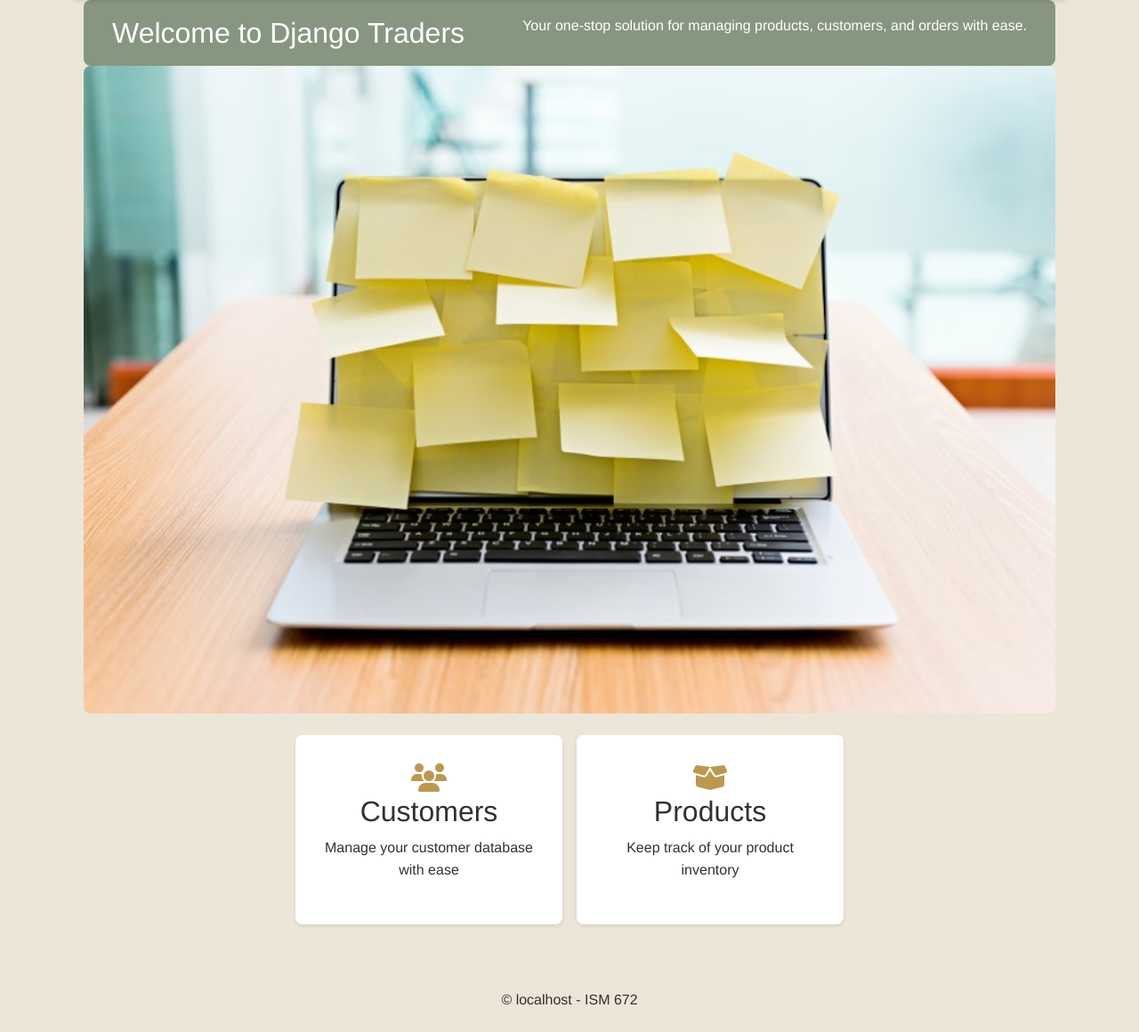
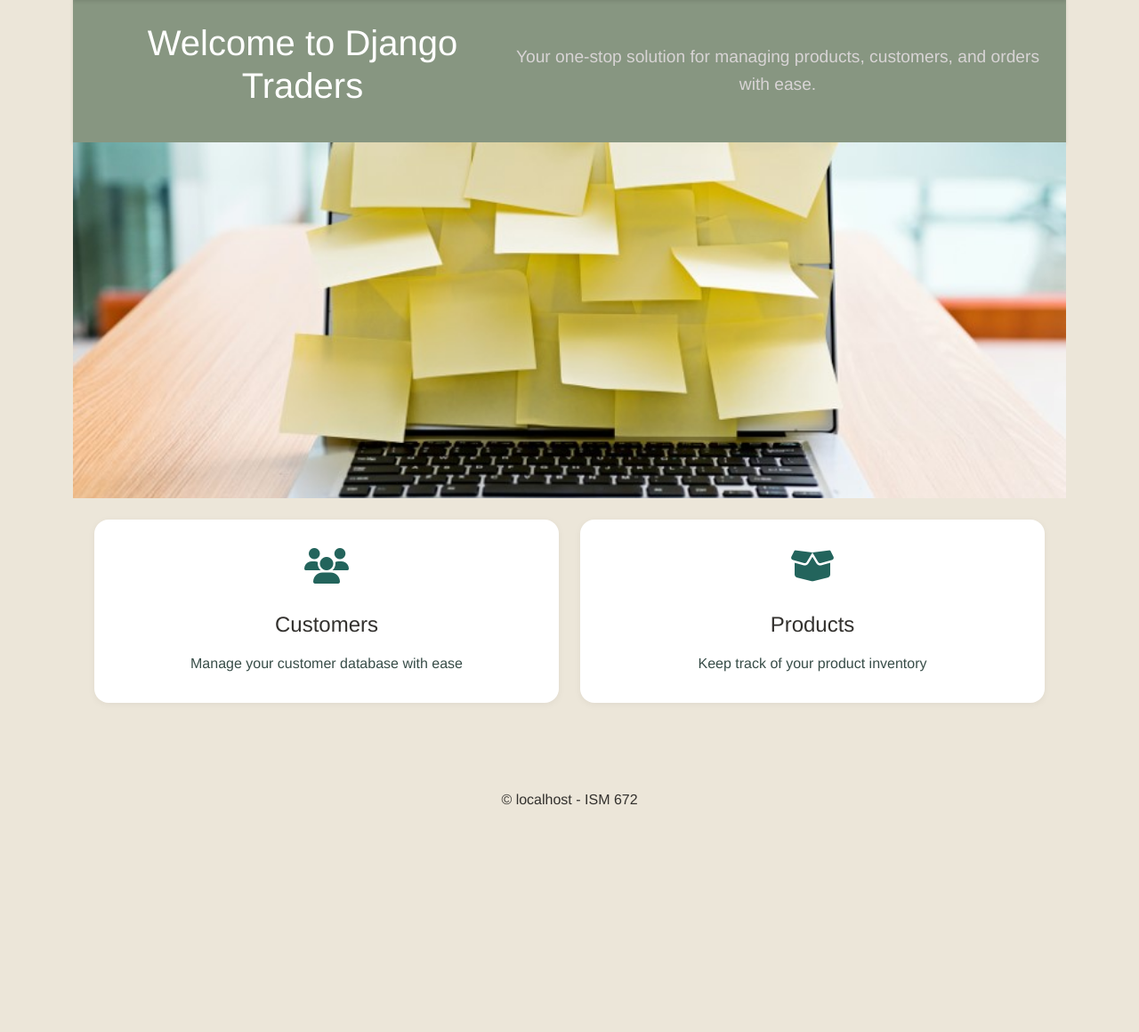
Before and after one commit to ellieuncg/DjangoTradersV2.0, a Django app: page / in a window 1280 px wide. Shown: the part 74-1234 px from the top of the page at 89% size. After the commit the page ends 979 px from the top, so only its background shows below. Run offline with Django 5.2, Linux system fonts and the light colour scheme; some libraries are stand-ins or nearby versions.

Commit message:
Enhance website design with improved layout and elegant styling

```diff
--- a/static/css/style.css
+++ b/static/css/style.css
@@ -139,40 +139,96 @@ button, .status-btn, .search-button, .action-btn {
     background-color: var(--danger-color);
 }
 
-/* Specific Styles for index.html */
+/* Enhanced Index Page Styles */
+.index-page {
+    width: 100%;
+    margin: 0;
+    padding: 0;
+}
+
+.index-page .page-header {
+    margin: 0;
+    padding: 1.5rem;
+    background-color: var(--primary-color);
+    border-radius: 0;
+    text-align: center;
+    box-shadow: 0 2px 4px rgba(0, 0, 0, 0.1);
+}
+
+.index-page .page-header h1 {
+    font-size: 2.5rem;
+    margin-bottom: 1rem;
+    color: white;
+}
+
+.index-page .header-subtitle {
+    color: var(--neutral-light);
+    font-size: 1.2rem;
+    max-width: 600px;
+    margin: 0 auto;
+}
+
+.index-page .hero-image {
+    margin: 0;
+    border-radius: 0;
+    overflow: hidden;
+    box-shadow: none;
+}
+
 .index-page .hero-image img {
     width: 100%;
-    height: auto;
-    border-radius: 0.5rem;
+    height: 400px;
+    object-fit: cover;
 }
 
 .index-page .category-grid {
+    margin: 0;
+    padding: 1.5rem;
+    gap: 1.5rem;
     display: flex;
-    gap: 1rem;
-    justify-content: center;
-    margin-top: 1.5rem;
+    justify-content: stretch;
+    background-color: var(--background-color);
 }
 
 .index-page .category-card {
+    flex: 1;
+    padding: 2rem;
+    margin: 0;
+    background-color: var(--card-background);
     text-decoration: none;
-    color: var(--text-color);
-    background: var(--card-background);
-    border-radius: 0.5rem;
-    box-shadow: 0 2px 4px rgba(0, 0, 0, 0.1);
-    padding: 2rem;
-    width: 100%;
-    max-width: 300px;
-    text-align: center;
-}
-
-.index-page .category-card i {
-    font-size: 2rem;
-    color: var(--secondary-color);
+    border-radius: 1rem;
+    box-shadow: 0 2px 8px rgba(0, 0, 0, 0.05);
+    transition: transform 0.2s ease, box-shadow 0.2s ease;
 }
 
 .index-page .category-card:hover {
     transform: translateY(-2px);
-    box-shadow: 0 4px 8px rgba(0, 0, 0, 0.1);
+    box-shadow: 0 4px 12px rgba(0, 0, 0, 0.08);
+}
+
+.index-page .category-card .card-content {
+    display: flex;
+    flex-direction: column;
+    align-items: center;
+    gap: 1rem;
+}
+
+.index-page .category-card i {
+    font-size: 2.5rem;
+    color: var(--accent-color);
+    margin-bottom: 1rem;
+}
+
+.index-page .category-card h2 {
+    color: var(--text-color);
+    font-size: 1.5rem;
+    margin: 0;
+}
+
+.index-page .category-card p {
+    color: var(--neutral-dark);
+    text-align: center;
+    margin: 0;
 }
 
 /* Specific Styles for products.html */
@@ -263,4 +319,26 @@ button, .status-btn, .search-button, .action-btn {
     .page-header, .category-grid {
         padding: 1rem;
     }
+
+    .index-page .page-header {
+        padding: 1rem;
+    }
+
+    .index-page .page-header h1 {
+        font-size: 2rem;
+    }
+
+    .index-page .hero-image img {
+        height: 300px;
+    }
+
+    .index-page .category-grid {
+        padding: 1rem;
+        gap: 1rem;
+    }
+
+    .index-page .category-card {
+        width: 100%;
+        margin: 0;
+    }
 }
```
